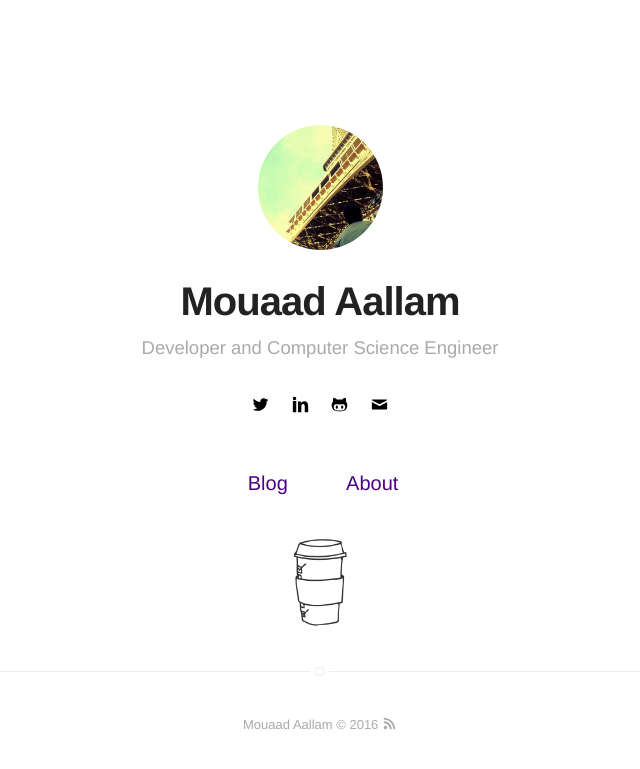
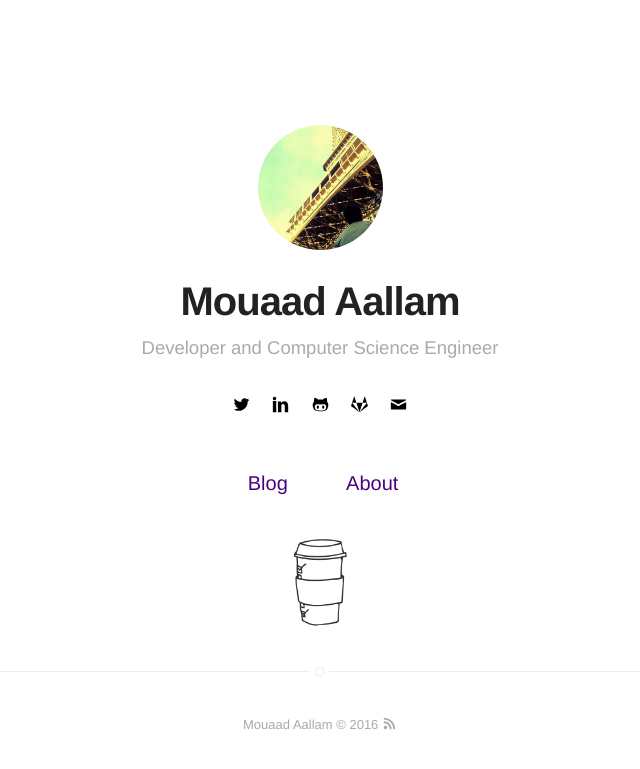
Before and after one commit to aallam/aallam.github.io, a Jekyll site: the page built from index.html, in a window 1280 px wide. Shown: the top 769 px of the page, without its empty margins (320-960 px from the left). Built offline with Jekyll 4.4.1, drawn with Linux system fonts in a browser that asks for light colours.

Commit message:
gitlib added

```diff
--- a/_config.yml
+++ b/_config.yml
@@ -37,16 +37,10 @@ linkedin: Mouaad
 # youtube: myyoutube
 # spotify: myspotify
 github: Aallam
+gitlab: Aallam
 #medium: medium
 #vimeo: myvimeo
 email: Mouaad@Aallam.com
-#pgp:
-# key: '0x10A2422B'
-# email: Mouaad@Aallam.com
-# fingerprint: '369F 867F 6A06 5383 61AC B36E 5825 9B81 10A2 422B'
-#irc:
-# nickname: Mouaad
-# network: "freenode/OFTC"
 
 # do you want a larger site? change the option below
 # options: [normal, large] | default: normal
--- a/_includes/icons.html
+++ b/_includes/icons.html
@@ -67,5 +67,18 @@
 <path d="M17.811,2.018c2.017,0.053,3.026,1.198,3.036,3.438c0,0.147-0.005,0.3-0.013,0.457c-0.089,1.899-1.502,4.486-4.245,7.76 c-2.829,3.43-5.229,5.147-7.2,5.156c-1.226,0-2.244-1.05-3.061-3.151l-0.858-2.88L4.622,9.922C3.997,7.838,3.329,6.798,2.616,6.798 c-0.156,0-0.697,0.304-1.626,0.91L0,6.537l1.536-1.276l1.511-1.263C4.4,2.914,5.429,2.328,6.135,2.241 c0.094-0.01,0.188-0.013,0.284-0.013c1.449,0,2.354,1.041,2.709,3.124C9.326,6.54,9.49,7.506,9.623,8.248 C9.752,8.992,9.86,9.51,9.946,9.805c0.479,1.97,0.995,2.96,1.55,2.968c0.426,0,1.082-0.642,1.968-1.926 c0.866-1.319,1.332-2.296,1.392-2.932c0.019-0.129,0.026-0.25,0.026-0.362c0-0.861-0.474-1.29-1.418-1.29 c-0.479,0-0.99,0.102-1.537,0.299c0.98-3.021,2.864-4.534,5.65-4.544C17.655,2.018,17.732,2.018,17.811,2.018z"/>
 </symbol>
 
+<symbol id="icon-gitlab" viewBox="0 0 500 500">
+<title>vimeo</title>
+<g>
+	<path id="path50" class="st0" d="M249.9,476.8L249.9,476.8l90.7-279.1H159.2L249.9,476.8L249.9,476.8z"/>
+	<path id="path66" class="st0" d="M32.1,197.7L32.1,197.7L4.5,282.5c-2.5,7.7,0.2,16.2,6.8,21l238.5,173.3L32.1,197.7L32.1,197.7z"
+		/>
+	<path id="path74" class="st0" d="M32.1,197.7h127.1L104.6,29.6c-2.8-8.6-15-8.6-17.9,0L32.1,197.7L32.1,197.7z"/>
+	<path id="path82" class="st0" d="M467.6,197.7L467.6,197.7l27.6,84.8c2.5,7.7-0.2,16.2-6.8,21L249.9,476.8L467.6,197.7L467.6,197.7
+		z"/>
+	<path id="path86" class="st0" d="M467.6,197.7H340.5l54.6-168.1c2.8-8.6,15-8.6,17.9,0L467.6,197.7L467.6,197.7z"/>
+</g>
+</symbol>
+
 </defs>
 </svg>
--- a/_includes/social-links.html
+++ b/_includes/social-links.html
@@ -53,6 +53,13 @@
         </a>
     {% endif %}
 
+    {% if site.gitlab %}
+        <a class="link" data-title="gitlab.com/u/{{ site.github }}" href="https://gitlab.com/u/{{ site.github }}" target="_blank">
+            <svg class="icon icon-gitlab"><use xlink:href="#icon-gitlab"></use></svg>
+        </a>
+    {% endif %}
+
+
     {% if site.medium %}
         <a class="link" data-title="medium.com/@{{ site.medium }}" href="https://medium.com/@{{ site.medium }}" target="_blank">
             <svg class="icon icon-medium"><use xlink:href="#icon-medium"></use></svg>
```
